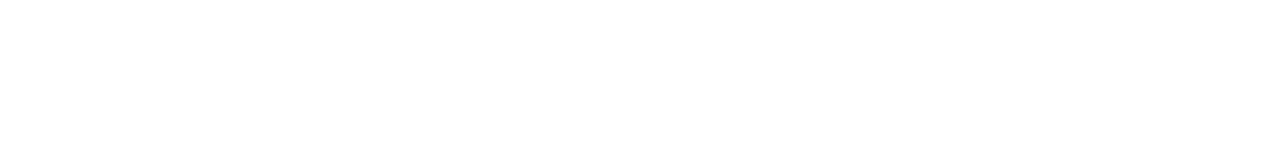
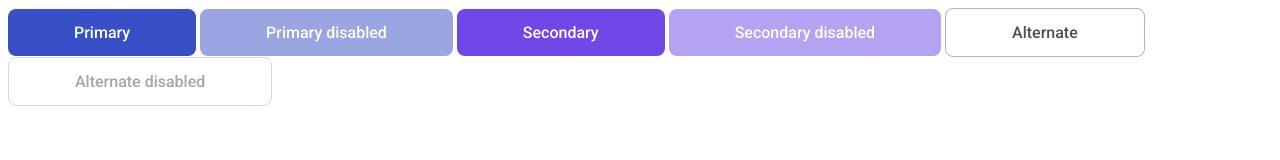
Before and after one commit to js-tasks-ru/htmlcss-20220210_abdirazakyersin, a website: page 03-lection1/01-button/index.html in a window 1280 px wide. Drawn offline with Linux system fonts and the light colour scheme.

Commit message:
button styles

```diff
--- a/03-lection1/01-button/button.css
+++ b/03-lection1/01-button/button.css
@@ -1 +1,38 @@
 /* Стилизация кнопки */
+.btn {
+    padding: 14px 66px;
+    color: white;
+    font-weight: 500;
+    font-size: 16px;
+    border: none;
+    border-radius: 8px;
+    cursor: pointer;
+}
+
+.btn:disabled {
+    cursor: not-allowed;
+    opacity: 0.5;
+}
+
+.btn--primary {
+    transition: opacity 200ms ease-in-out, background 200ms ease-in-out;
+    background-color: var(--primary);
+}
+.btn--primary:hover {
+    background-color: #2342C0;
+}
+.btn--secondary {
+    transition: opacity 200ms ease-in-out, background 200ms ease-in-out;
+    background-color: var(--secondary);
+}
+.btn--secondary:hover {
+    background-color: #5028C6;
+}
+.btn--alternate {
+    background-color: transparent;
+    border: 1px solid var(--grey-3);
+    color: var(--grey-4);
+}
+.btn--alternate:hover {
+    border: 1px solid var(--black);
+}
--- a/03-lection1/01-button/index.html
+++ b/03-lection1/01-button/index.html
@@ -6,6 +6,13 @@
         <link rel="stylesheet" href="./button.css">
     </head>
     <body>
-
+    <div>
+        <button class="btn btn--primary">Primary</button>
+        <button class="btn btn--primary" disabled>Primary disabled</button>
+        <button class="btn btn--secondary">Secondary</button>
+        <button class="btn btn--secondary" disabled>Secondary disabled</button>
+        <button class="btn btn--alternate">Alternate</button>
+        <button class="btn btn--alternate" disabled>Alternate disabled</button>
+    </div>
     </body>
 </html>
```
